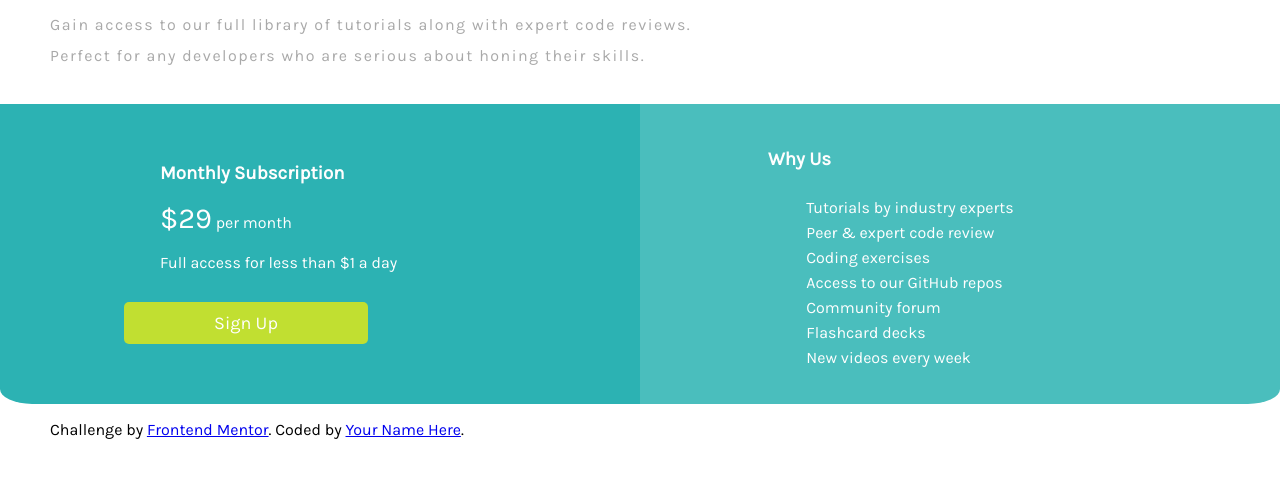
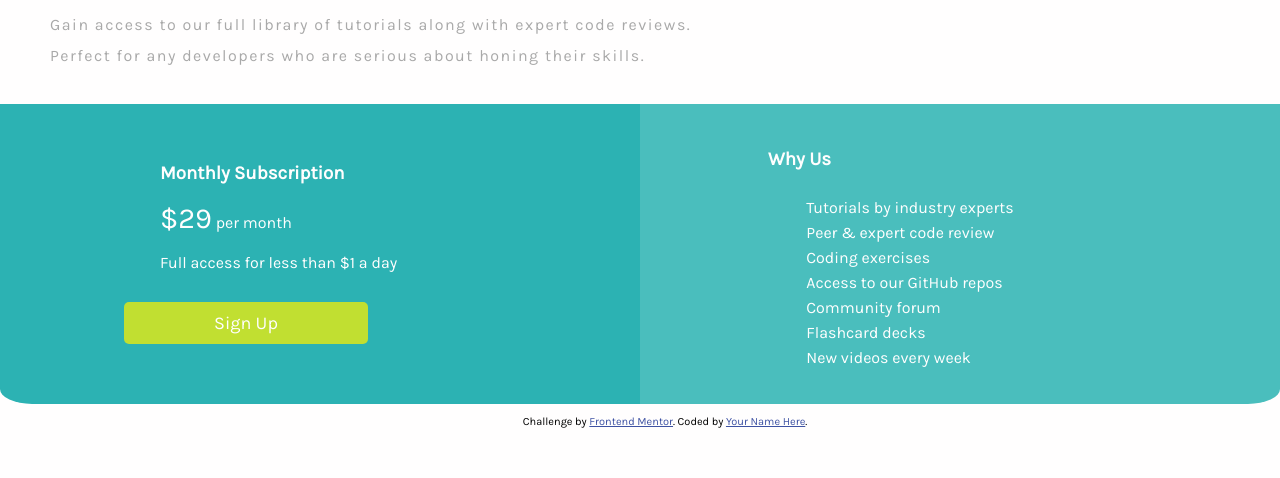
Before and after one commit to jhepaguio/coding-challenge-Single-Price-Grid-Component-, a plain HTML site: page index.html in a window 1280 px wide. Shown: the part 146-624 px from the top of the page. Drawn offline with Linux system fonts and the light colour scheme.

Commit message:
Update styles.css

```diff
--- a/styles.css
+++ b/styles.css
@@ -1,7 +1,11 @@
+.attribution { font-size: 11px; text-align: center; }
+.attribution a { color: hsl(228, 45%, 44%); }
+
 body {
   font-family: 'Karla', sans-serif;
   border-left: 0;
   margin: 0;
+  background-color: #FFFEFE;
 }
 
 h1 {
```
